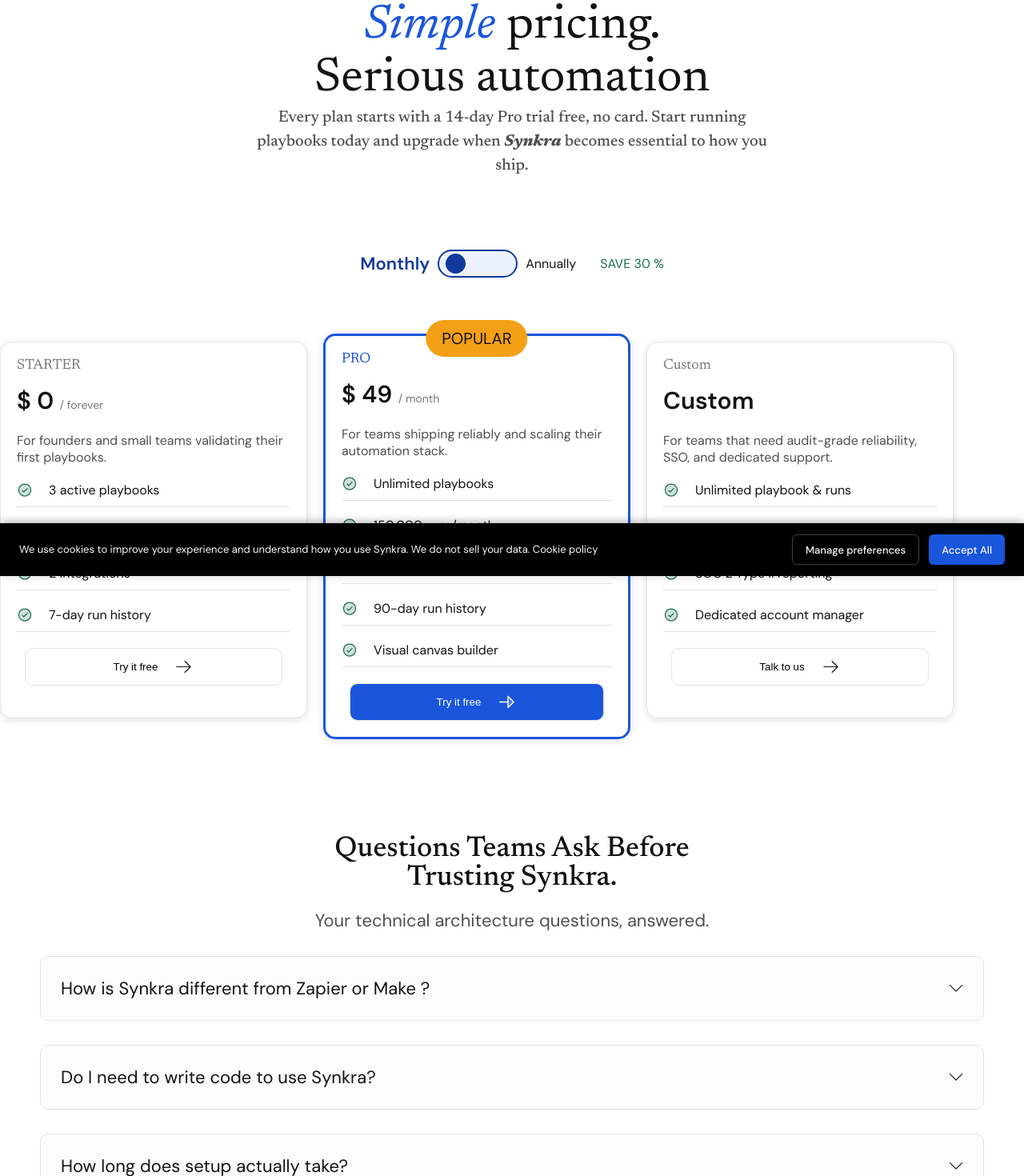
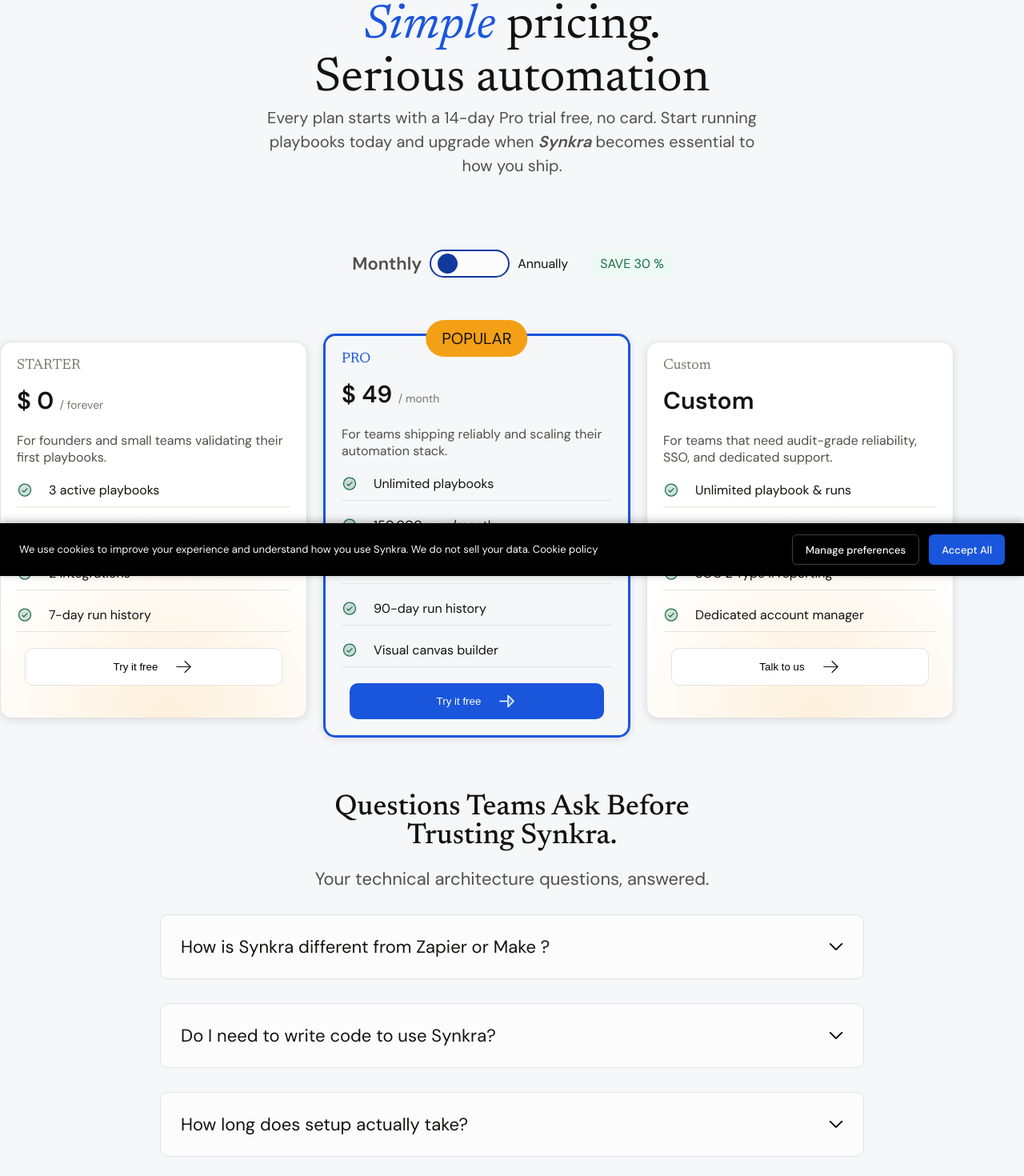
Before and after one commit to mai-efat/front-end-react, a React (Vite) app: page /pricing in a window 1280 px wide. Shown: the part 80-1550 px from the top of the page at 80% size. Built offline with nearby package versions, Linux system fonts and the light colour scheme; a web font is replaced by a local one.

Commit message:
updata pricing page

```diff
--- a/src/components/questionsComponent/Questions.css
+++ b/src/components/questionsComponent/Questions.css
@@ -1,7 +1,7 @@
 .questions {
+    margin: 0 200px;
     margin-top: 50px;
-    width: 100%;
-    padding: 50px;
+
 }
 
 .questions .questions-head {
@@ -11,50 +11,68 @@
 .questions .questions-head h2 {
     font-size: 36px;
     font-weight: 500;
-    color: #131210;
+    color: var(--color-text);
 }
 
 .questions .questions-head p {
     margin-top: 20px;
     font-size: 22px;
     font-weight: 400;
-    color: #514F4A;
+    color: var(--color-text-secondary);
 }
 
 .cards-container {
     width: 100%;
 }
 
-.question-card {}
+
 
 .question-card .card-question {
     margin-top: 30px;
-    background-color: #FCFCFD;
     border: #E4E3DF solid 1px;
     display: flex;
     justify-content: space-between;
     font-size: 22px;
     font-weight: 400;
-    color: #131210;
+    color: var(--color-text);
     padding: 25px;
     border-radius: 10px;
+    background-color: var(--color-bg-secondary);
 }
 
 .question-card button {
     border: none;
-    background-color: #FCFCFD;
     cursor: pointer;
+}
+
+.question-card button {
+    color: white;
 }
 
 .card-answer {
     margin-top: -5px;
-    border: #E4E3DF solid 1px;
+    border: var(--border-card) solid 1px;
     border-radius: 0px 0 10px 10px;
-    background-color: #FCFCFD;
+    background-color: var(--color-button);
     padding: 20px;
     font-size: 18px;
     font-weight: 400;
     line-height: 1.75;
-    color: #514F4A;
+    color: var(--color-text-secondary);
 
 }
+
+.question-card button .dropdown-icon {
+    stroke: var(--color-text);
+
+
+}
+
+@media(max-width: 1024px) {
+    .questions {
+        margin: 0 50px;
+
+    }
+
+
+}
--- a/src/components/questionsComponent/questionCard.jsx
+++ b/src/components/questionsComponent/questionCard.jsx
@@ -2,8 +2,8 @@
  *                           Import files and libraries
  *------------------------------------------------------------------------**/
 import { useState } from 'react';
-import downDir from './QuestionsAssets/down-dir.svg';
-import dropDown from './QuestionsAssets/Dropdown.svg';
+import DownDir from './QuestionsAssets/down-dir.svg?react';
+import DropDown from './QuestionsAssets/Dropdown.svg?react';
 
 export default function QuestionCard(info) {
   let [showAns, setShowAns] = useState(false);
@@ -15,14 +15,26 @@
       <div className="question-card">
         <p
           className="card-question"
-          style={{ background: showAns ? '#E4E3DF' : ' #FCFCFD' }}
+          style={{
+            background: showAns
+              ? 'var(--avatar-gray-bg)'
+              : ' var( --color-text-cta)',
+          }}
         >
           {info.question}
           <button
             onClick={toggleBtn}
-            style={{ background: showAns ? '#E4E3DF' : '#FCFCFD' }}
+            style={{
+              background: showAns
+                ? 'var(--avatar-gray-bg)'
+                : ' var( --color-text-cta)',
+            }}
           >
-            <img src={showAns ? dropDown : downDir} alt="down Direction" />
+            {showAns ? (
+              <DropDown className="dropdown-icon" />
+            ) : (
+              <DownDir className="dropdown-icon" />
+            )}
           </button>
         </p>
         <p
--- a/src/pages/Pricing/Pricing.css
+++ b/src/pages/Pricing/Pricing.css
@@ -1,10 +1,7 @@
 @import url('https://fonts.googleapis.com/css2?family=Newsreader:ital,opsz,wght@0,6..72,200..800;1,6..72,200..800&family=Work+Sans:ital,wght@0,100..900;1,100..900&display=swap');
 
 /* Global Variables */
-:root {
-    --backgroundColor-light: white;
-    --backgroundColor-dark: #131313;
-}
+
 
 * {
     margin: 0;
@@ -13,6 +10,6 @@
 
 .pricing-page {
 
-    background-color: var(--backgroundColor-light);
+    background-color: var(--color-bg);
 
 }
--- a/src/pages/Pricing/Pricing.jsx
+++ b/src/pages/Pricing/Pricing.jsx
@@ -5,6 +5,7 @@
 import PricingHeader from './headerComponent/PricingHeader';
 import PriceDetails from './pricingConatiner/PriceContainer';
 import Questions from '../../components/questionsComponent/Questions';
+import CtaSection from '../About/CTASection/CtaSection';
 function Pricing() {
   return (
     <div className="pricing-page">
@@ -17,7 +18,10 @@
       >
         <PricingHeader />
         <PriceDetails />
-        <Questions />
+        <div style={{ width: '100%' }}>
+          <Questions />
+          <CtaSection />
+        </div>
       </div>
     </div>
   );
--- a/src/pages/Pricing/cardComponent/PriceCard.css
+++ b/src/pages/Pricing/cardComponent/PriceCard.css
@@ -6,11 +6,13 @@
     border-radius: 15px;
     width: 30%;
     height: max-content;
+    background-image: var(--gradient-card);
+
 }
 
 
 .plan-label {
-    color: #78766F;
+    color: var(--color-text-muted);
     font-weight: 400;
     font-size: 18px;
 }
@@ -20,19 +22,19 @@
 }
 
 .card-price {
-    color: #131210;
+    color: var(--color-text);
     font-weight: 700;
     font-size: 30px;
 }
 
 .price-suffix {
-    color: #78766F;
+    color: var(--color-text-muted);
     font-weight: 400;
     font-size: 14px;
 }
 
 .plan-description {
-    color: #514F4A;
+    color: var(--color-text-secondary);
     font-weight: 400;
     font-size: 16px;
     margin: 20px 0;
@@ -53,7 +55,7 @@
     display: flex;
     margin: 20px 0;
     padding-bottom: 10px;
-    border-bottom: #e0dfdb 1px solid;
+    border-bottom: var(--border-card) 1px solid;
 
 }
 
@@ -63,7 +65,7 @@
 
 .plan-cta {
 
-    border: solid #E4E3DF 1px;
+    border: solid var(--border-card) 1px;
     border-radius: 10px;
     padding: 10px;
     background-color: white;
@@ -93,15 +95,17 @@
     height: max-content;
     width: 30%;
     position: relative;
+    background-color: var(--gradient-card);
 }
 
 .price-active .plan-label {
-    color: #1A56DB;
+    color: var(--color-text-link);
 }
 
 .price-active .plan-cta {
 
-    background-color: #1A56DB;
+    background-color: var(--color-button-bg);
+    border: none;
     color: white;
 }
 
--- a/src/pages/Pricing/headerComponent/PricingHeader.css
+++ b/src/pages/Pricing/headerComponent/PricingHeader.css
@@ -1,27 +1,29 @@
 header {
-    font-family: "Newsreader", serif;
     text-align: center;
     font-size: 30px;
-    font-weight: 900;
+
     width: 50%;
     line-height: 1.1;
     margin-bottom: 70px;
 }
 
+
+
 .header-span {
-    color: #1A56DB;
+    color: var(--color-text-link);
     font-style: italic;
+    font-weight: 400;
 }
 
 header p {
-    font-weight: 500;
-    color: #514F4A;
+    font-weight: 400;
+    color: var(--color-text-secondary);
     font-size: 20px;
     line-height: 1.5;
+    font-family: "dm sans", sans-serif;
 }
 
 header p span {
     font-style: italic;
-    color: #514F4A;
-    font-weight: 900;
+    font-weight: 700;
 }
--- a/src/pages/Pricing/pricingConatiner/pricingContainer.css
+++ b/src/pages/Pricing/pricingConatiner/pricingContainer.css
@@ -11,7 +11,7 @@
     border-radius: 20px;
     padding-top: 3px;
     padding-left: 8px;
-    background-color: #EBF2FD;
+    background-color: var(--color-button);
     width: 100px;
     height: 35px;
     cursor: pointer;
@@ -42,13 +42,15 @@
 
 .active-text {
     font-weight: bold;
-    color: #10399B;
+    color: var(--color-text-secondary);
     display: block;
     font-size: 22px;
 }
 
 .save {
     margin-left: 30px;
-    color: #1B6F4A;
+    color: var(--color-num);
+    background-color: var(--tag-bg-2);
     font-weight: 400;
+    padding: 5px 10px;
 }
```
